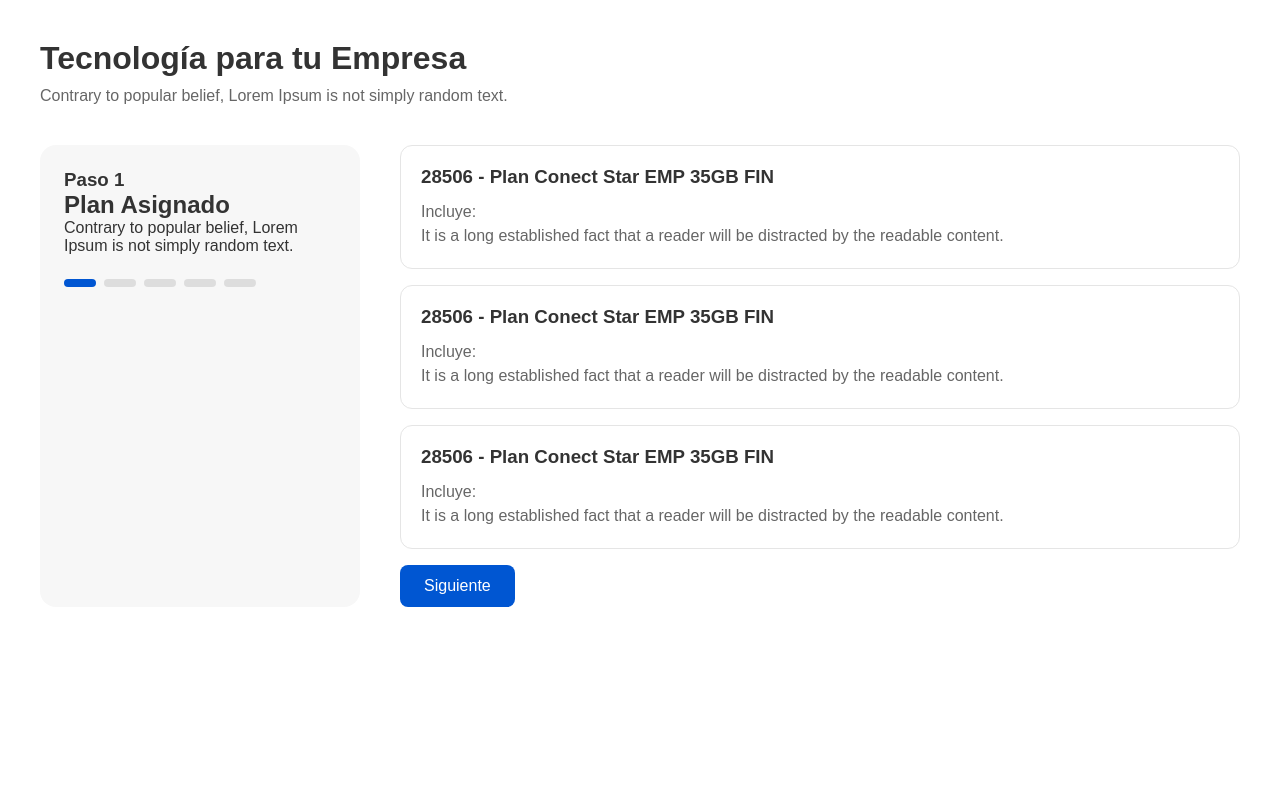
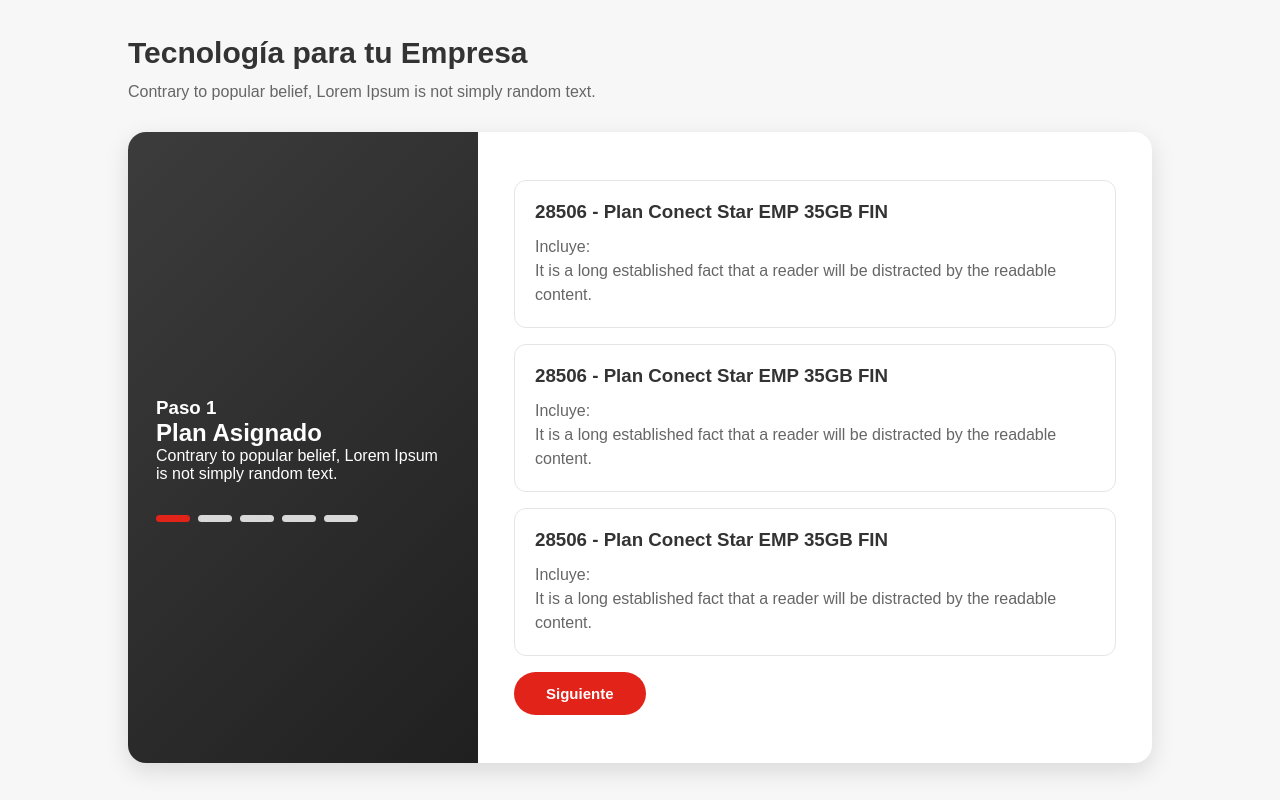
Before and after one commit to AlexisLeCo/prueba-hitss, a React (Vite) app: page / in a window 1280 px wide. Built offline with nearby package versions, Linux system fonts and the light colour scheme.

Commit message:
Se agregan estilos mas parecidos al diseño final

```diff
--- a/src/components/Buttons/PrimaryButton.css
+++ b/src/components/Buttons/PrimaryButton.css
@@ -1,13 +1,24 @@
 .primary-button {
-  background: #0056d2;
+  background: var(--primary-color);
   color: white;
   border: none;
-  padding: 12px 24px;
-  border-radius: 8px;
-  font-size: 16px;
+  padding: 13px 32px;
+  border-radius: 999px;
+  font-size: 15px;
+  font-weight: 600;
   cursor: pointer;
 }
 
 .primary-button:hover {
-  opacity: .9;
+  background: var(--primary-dark);
 }
+
+.primary-button.outline {
+  background: white;
+  color: var(--primary-color);
+  border: 1px solid var(--primary-color);
+}
+
+.primary-button.outline:hover {
+  background: #fff3f2;
+}
--- a/src/components/Buttons/PrimaryButton.jsx
+++ b/src/components/Buttons/PrimaryButton.jsx
@@ -1,12 +1,9 @@
 import "./PrimaryButton.css";
 
-function PrimaryButton({
-  children,
-  onClick,
-}) {
+function PrimaryButton({ children, onClick, variant = "primary" }) {
   return (
     <button
-      className="primary-button"
+      className={`primary-button ${variant === "outline" ? "outline" : ""}`}
       onClick={onClick}
     >
       {children}
--- a/src/components/Navigation/WizardNavigation.jsx
+++ b/src/components/Navigation/WizardNavigation.jsx
@@ -1,24 +1,18 @@
 import "./WizardNavigation.css";
 import PrimaryButton from "../Buttons/PrimaryButton";
 
-function WizardNavigation({
-  onBack,
-  onNext,
-  showBack = true,
-}) {
+function WizardNavigation({ onBack, onNext, showBack = true }) {
   return (
     <div className="wizard-navigation">
       <div>
         {showBack && (
-          <PrimaryButton onClick={onBack}>
+          <PrimaryButton onClick={onBack} variant="outline">
             Regresar
           </PrimaryButton>
         )}
       </div>
 
-      <PrimaryButton onClick={onNext}>
-        Siguiente
-      </PrimaryButton>
+      <PrimaryButton onClick={onNext}>Siguiente</PrimaryButton>
     </div>
   );
 }
--- a/src/components/Stepper/StepIndicator.css
+++ b/src/components/Stepper/StepIndicator.css
@@ -1,16 +1,16 @@
 .step-indicator {
   display: flex;
   gap: 8px;
-  margin-top: 24px;
+  margin-top: 32px;
 }
 
 .step {
-  width: 32px;
-  height: 8px;
-  background: #ddd;
-  border-radius: 10px;
+  width: 34px;
+  height: 7px;
+  background: #d8d8d8;
+  border-radius: 20px;
 }
 
 .step.active {
-  background: #0056d2;
+  background: var(--primary-color);
 }
--- a/src/components/layout/WizardLayout.css
+++ b/src/components/layout/WizardLayout.css
@@ -1,49 +1,64 @@
 .page {
   min-height: 100vh;
-  padding: 40px;
-}
-
-.content {
-  width: 100%;
-  max-width: 1000px;
+  padding: 36px 80px;
+  background: #f7f7f7;
 }
 
 .header {
-  margin-bottom: 40px;
+  max-width: 1024px;
+  margin: 0 auto 28px;
 }
 
 .header h1 {
+  font-size: 30px;
   margin-bottom: 10px;
 }
 
 .header p {
-  max-width: 700px;
-  color: #666;
+  max-width: 720px;
+  color: var(--muted-color);
+  line-height: 1.5;
 }
 
 .wizard-layout {
+  max-width: 1024px;
+  min-height: 560px;
+  margin: 0 auto;
   display: grid;
-  grid-template-columns: 320px 1fr;
-  gap: 40px;
+  grid-template-columns: 350px 1fr;
+  background: #fff;
+  border-radius: 18px;
+  overflow: hidden;
+  box-shadow: 0 8px 24px rgba(0, 0, 0, 0.12);
 }
 
 .sidebar {
-  background: #f7f7f7;
-  padding: 24px;
-  border-radius: 16px;
-  min-height: 420px;
+  background: linear-gradient(135deg, #3c3c3c, #202020);
+  color: #fff;
+  padding: 56px 28px 32px;
+  display: flex;
+  flex-direction: column;
+  justify-content: center;
 }
 
 .content {
-  background: white;
+  padding: 48px 36px;
 }
 
 @media (max-width: 768px) {
+  .page {
+    padding: 24px 16px;
+  }
+
   .wizard-layout {
     grid-template-columns: 1fr;
   }
 
   .sidebar {
-    min-height: auto;
+    padding: 32px 24px;
+  }
+
+  .content {
+    padding: 32px 24px;
   }
 }
--- a/src/styles/variables.css
+++ b/src/styles/variables.css
@@ -1,6 +1,9 @@
 :root {
-  --primary-color: #0056d2;
+  --primary-color: #e2231a;
+  --primary-dark: #c91f18;
+  --dark-color: #202020;
   --text-color: #333;
-  --border-color: #e5e5e5;
-  --radius: 12px;
+  --muted-color: #666;
+  --border-color: #e4e4e4;
+  --radius: 16px;
 }
```
Also changed, not shown: 1 other file (tests, documents, lock files or other folders).
